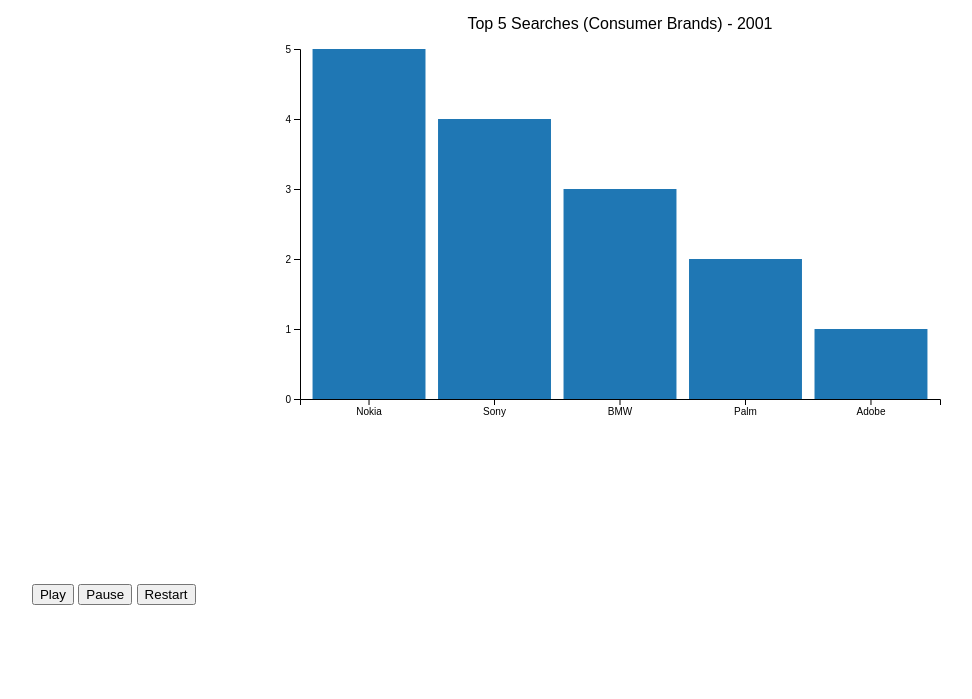
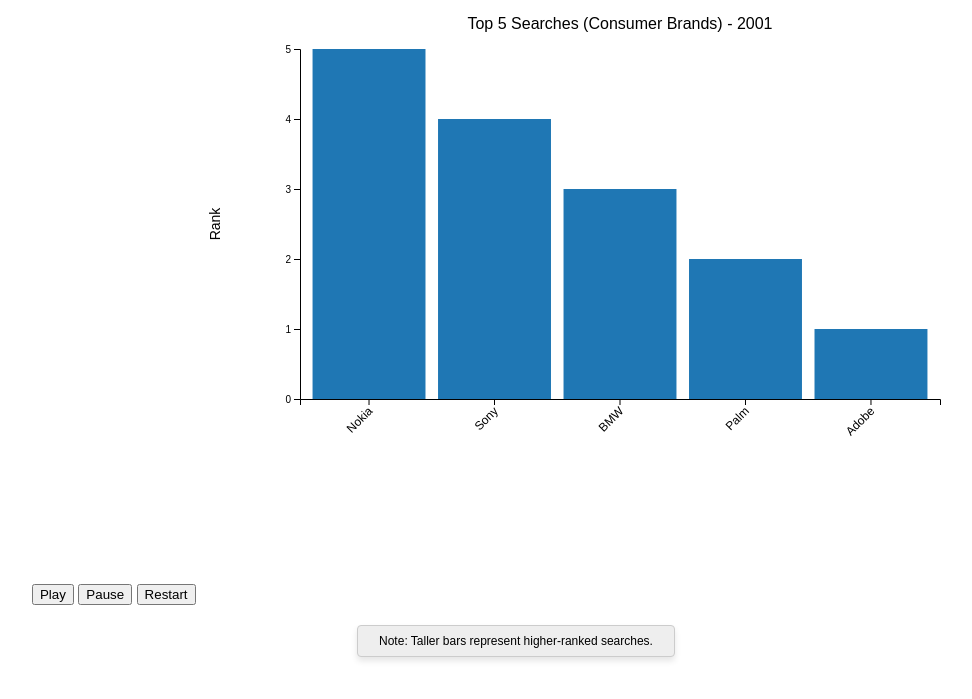
Before and after one commit to jshiah/dsc209r-datavisualization-finalproject, a plain HTML site: page index.html in a window 1280 px wide. Both pictures are taken after a click on the button "Play". Shown: the part 79-778 px from the top of the page, without its empty margins (124-1096 px from the left). Drawn offline with nearby package versions, Linux system fonts and the light colour scheme.

Commit message:
Y-axis label and search names

```diff
--- a/index.html
+++ b/index.html
@@ -13,6 +13,20 @@
     <button id="pause-button">Pause</button>
     <button id="restart-button">Restart</button>
     <div id="chart"></div>
+    <div id="tooltip" style="
+        position: relative;
+        padding: 8px;
+        background: #eee;
+        border: 1px solid #ccc;
+        border-radius: 4px;
+        font-size: 12px;
+        max-width: 300px;
+        margin: 20px auto;
+        text-align: center;
+        box-shadow: 0px 4px 6px rgba(0, 0, 0, 0.1);">
+        Note: Taller bars represent higher-ranked searches.
+    </div>
     <script src="script.js"></script>
+    </div>
 </body>
 </html>
--- a/script.js
+++ b/script.js
@@ -28,15 +28,24 @@
     years = Array.from(nestedData.keys());
     categories = Array.from(nestedData.get(years[yearIndex]).keys());
 
-
     const xScale = d3.scaleBand().range([0, width]).padding(0.1);
     const yScale = d3.scaleLinear().range([height, 0]);
     const colorScale = d3.scaleOrdinal(d3.schemeCategory10);
 
 
     const xAxis = svg.append("g").attr("transform", `translate(0,${height})`);
+
     const yAxis = svg.append("g");
 
+    svg.append("text")
+    .attr("class", "y-axis-label")
+    .attr("transform", "rotate(-90)")
+    .attr("x", -height / 2)
+    .attr("y", -margin.left + 20)
+    .attr("text-anchor", "middle")
+    .style("font-size", "14px")
+    .style("visibility", "hidden")
+    .text("Rank");
 
     const chartTitle = svg.append("text")
         .attr("class", "title")
@@ -46,6 +55,8 @@
 
 
     function updateChart(year, category) {
+        svg.select(".y-axis-label").style("visibility", "visible");
+
         const categoryData = Array.from(nestedData.get(year)?.get(category) || [])
             .sort((a, b) => a.rank - b.rank)
             .slice(0, 5)
@@ -86,7 +97,16 @@
         bars.exit().remove();
 
 
-        xAxis.call(d3.axisBottom(xScale));
+
+
+        xAxis.transition().duration(500).call(d3.axisBottom(xScale));
+        xAxis.selectAll("text")
+        .attr("transform", "rotate(-45)")
+        .style("text-anchor", "end")
+        .style("font-size", "12px")
+        .attr("dx", "-0.5em")
+        .attr("dy", "0.25em");
+
         yAxis.call(d3.axisLeft(yScale).ticks(5));
     }
 
```
